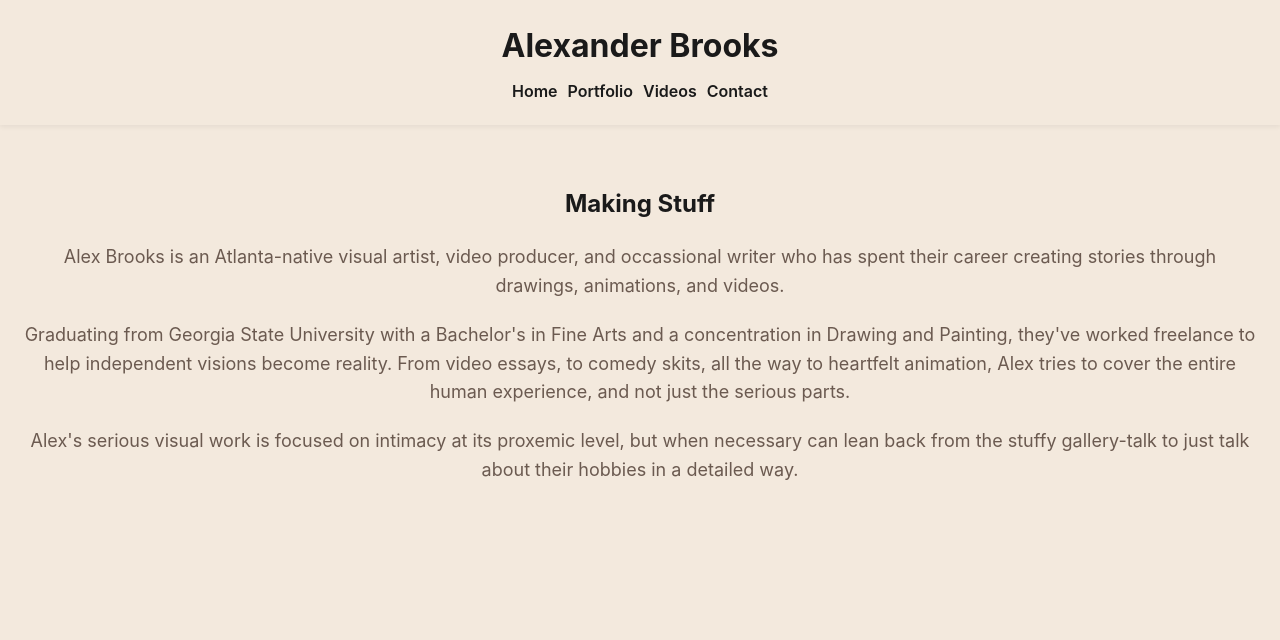
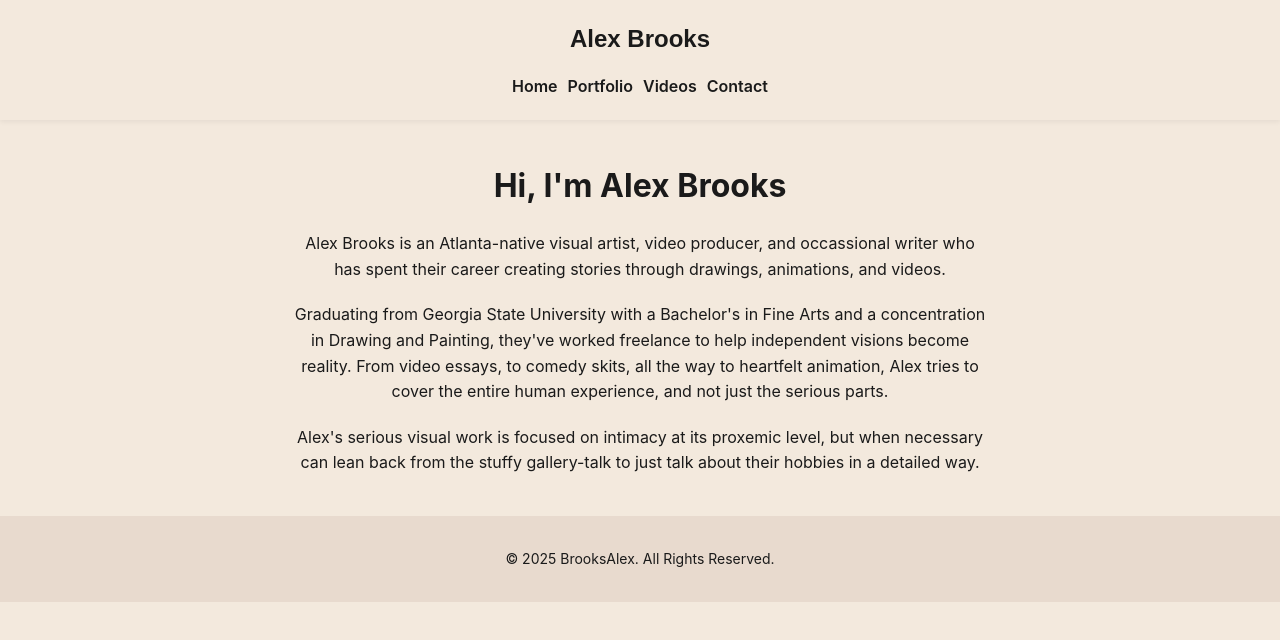
Before and after one commit to hatguysupreme/my-portfolio, a plain HTML site: page index.html in a window 1280 px wide. Drawn offline with Linux system fonts and the light colour scheme.

Commit message:
Update index.html

```diff
--- a/index.html
+++ b/index.html
@@ -2,25 +2,30 @@
 <html lang="en">
 <head>
   <meta charset="UTF-8">
-  <title>Home – Art Studio Warm</title>
+  <meta name="viewport" content="width=device-width, initial-scale=1.0">
+  <title>Alex Brooks | Home</title>
   <link rel="stylesheet" href="styles.css">
 </head>
 <body>
   <header>
-    <h1>Alexander Brooks</h1>
+    <a href="index.html" class="logo">Alex Brooks</a>
     <nav>
       <a href="index.html">Home</a>
       <a href="portfolio.html">Portfolio</a>
-      <a href="about.html">Videos</a>
+      <a href="videos.html">Videos</a>
       <a href="contact.html">Contact</a>
     </nav>
   </header>
 
-  <section class="hero">
-    <h2>Making Stuff</h2>
-    <p>Alex Brooks is an Atlanta-native visual artist, video producer, and occassional writer who has spent their career creating stories through drawings, animations, and videos. </p>
+  <div class="container about">
+    <h1>Hi, I'm Alex Brooks</h1>
+      <p>Alex Brooks is an Atlanta-native visual artist, video producer, and occassional writer who has spent their career creating stories through drawings, animations, and videos. </p>
     <p>Graduating from Georgia State University with a Bachelor's in Fine Arts and a concentration in Drawing and Painting, they've worked freelance to help independent visions become reality. From video essays, to comedy skits, all the way to heartfelt animation, Alex tries to cover the entire human experience, and not just the serious parts.</p>
     <p>Alex's serious visual work is focused on intimacy at its proxemic level, but when necessary can lean back from the stuffy gallery-talk to just talk about their hobbies in a detailed way.</p>
-  </section>
+  </div>
+
+  <footer>
+    &copy; 2025 BrooksAlex. All Rights Reserved.
+  </footer>
 </body>
 </html>
```
